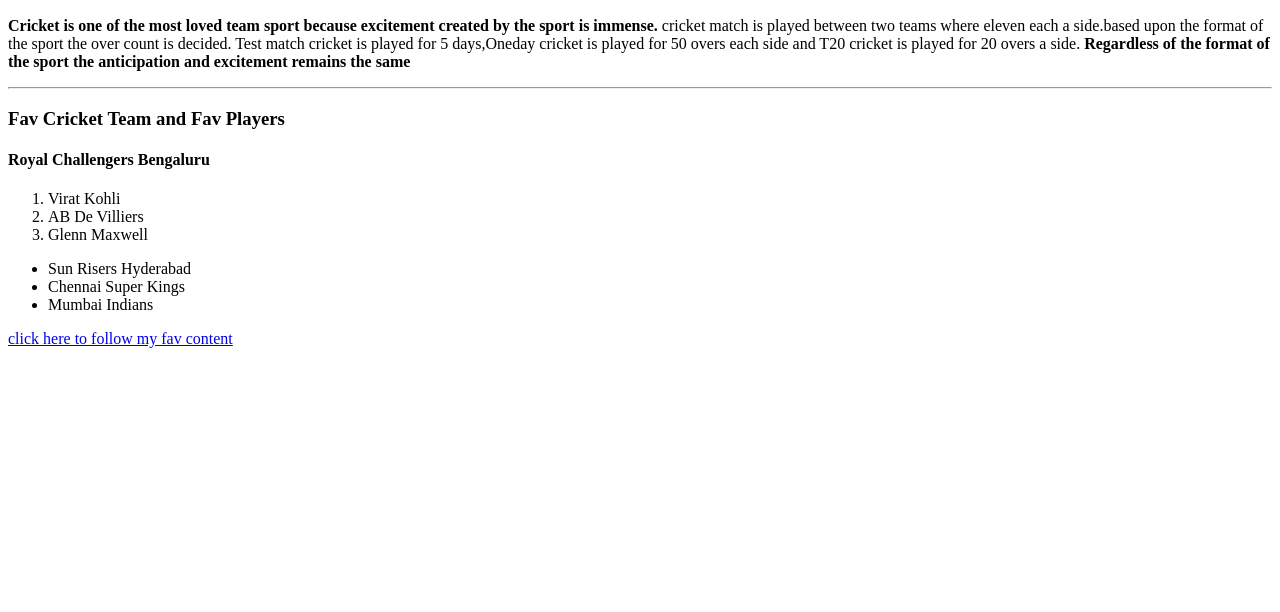
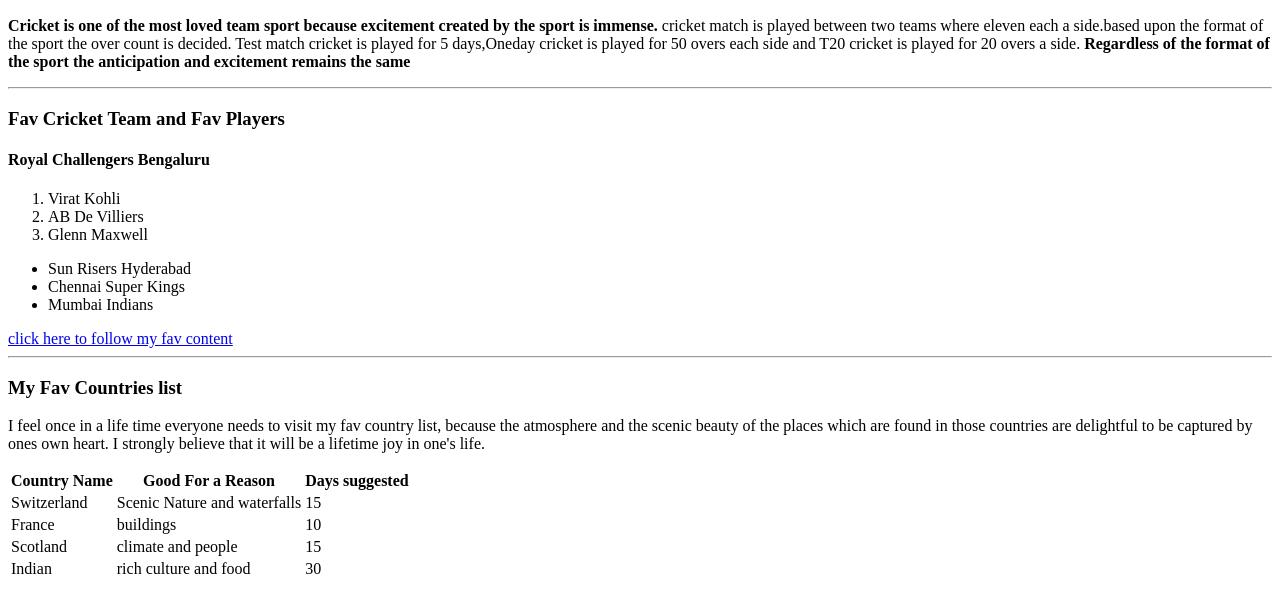
Before and after one commit to 44-563-Web-Apps-S23/44563-webapps-assignment-3-SanthoshReddyvan, a plain HTML site: page index.html in a window 1280 px wide. Shown: the part 110-722 px from the top of the page. Drawn offline with Linux system fonts and the light colour scheme.

Commit message:
added new

```diff
--- a/index.html
+++ b/index.html
@@ -28,5 +28,38 @@
             <li> Mumbai Indians</li>
         </ul>
         <a href="aboutme.html"> click here to follow my fav content</a>
+        <hr>
+        <h3>My Fav Countries list</h3>
+        <p>I feel once in a life time everyone needs to visit my fav country list,
+            because the atmosphere and the scenic beauty of the places which are found in
+            those countries are delightful to be captured by ones own heart.
+            I strongly believe that it will be a lifetime joy in one's life.
+        </p>
+        <table>
+            <tr><th>Country Name</th>
+                <th>Good For a Reason</th>
+                <th>Days suggested</th>
+            </tr>
+            <tr>
+            <td>Switzerland</td>
+            <td>Scenic Nature and waterfalls</td>
+            <td>15</td>
+            </tr>
+            <tr>
+            <td>France</td>
+            <td>buildings</td>
+            <td>10</td>
+            </tr>
+            <tr>
+            <td>Scotland</td>
+            <td>climate and people</td>
+            <td>15</td>
+            </tr>
+            <tr>
+                <td>Indian</td>
+                <td>rich culture and food</td>
+                <td>30</td>
+                </tr>
+        </table>
     </body>
 </html>
```
